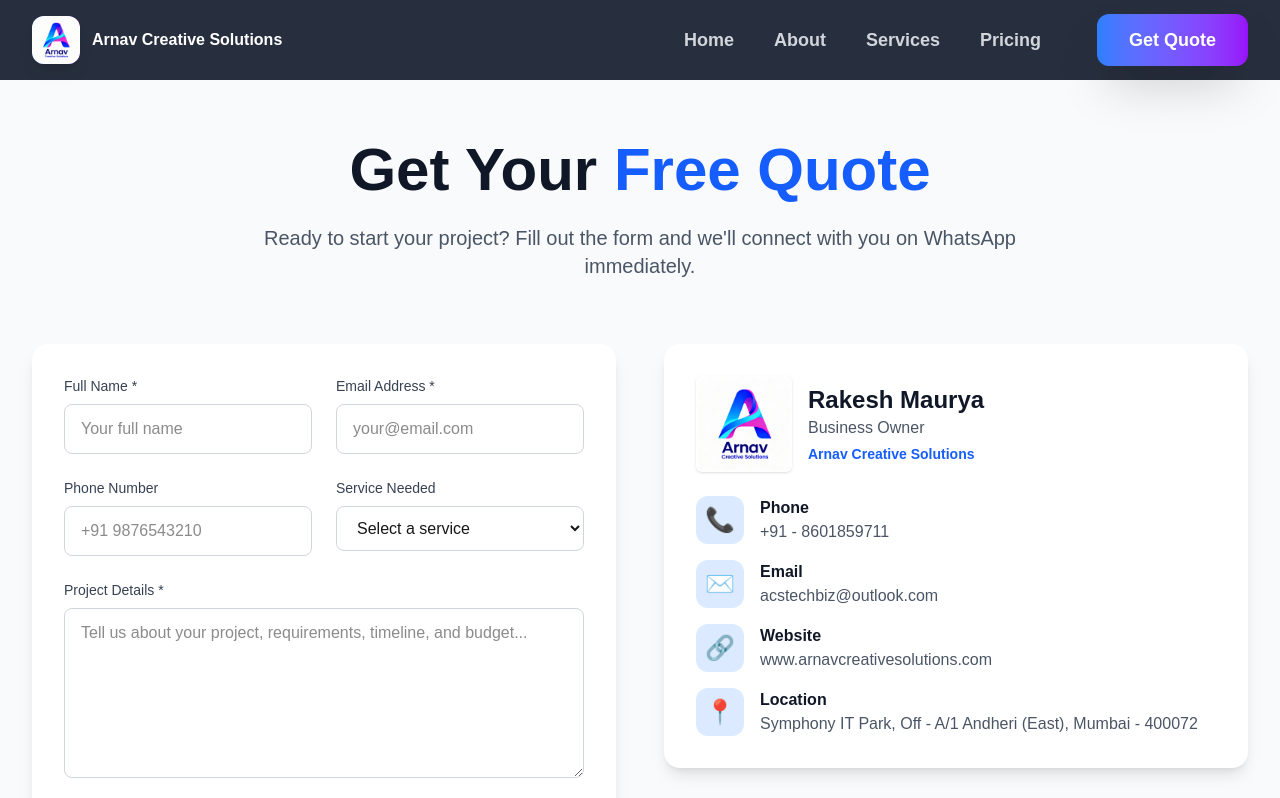
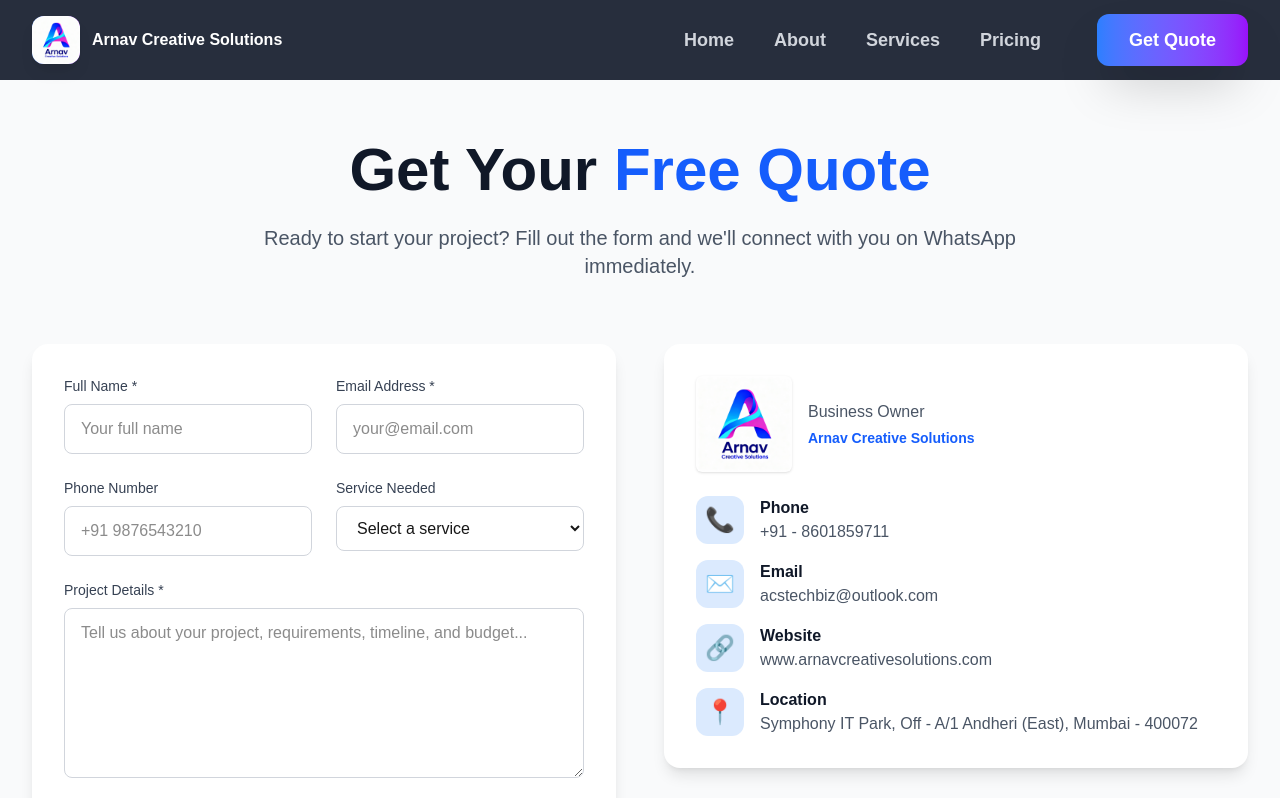
Before and after one commit to abhishek737383/Arnav-Creative, a Next.js app in the folder frontend/: page /contact in a window 1280 px wide. Shown: the top 798 px of the page. Built offline with nearby package versions, Linux system fonts and the light colour scheme.

Commit message:
Update page.js

```diff
--- a/frontend/app/contact/page.js
+++ b/frontend/app/contact/page.js
@@ -12,7 +12,6 @@
 
   // Use the uploaded image path as the logo source:
   const business = {
-    ownerName: 'Rakesh Maurya',
     title: 'Business Owner',
     phone: '+91 - 8601859711', // Updated WhatsApp number
     email: 'acstechbiz@outlook.com',
```
